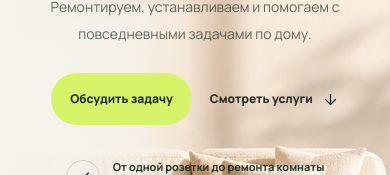
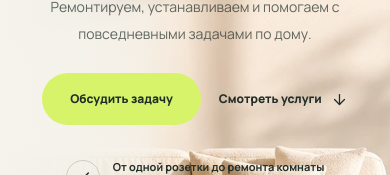
Before and after one commit to artkoro94/fixora-home, a React (Vite) app: page / in a window 390 px wide. Shown: the part 380-555 px from the top of the page. Built offline with nearby package versions, Linux system fonts and the light colour scheme.

Commit message:
style: widen mobile hero primary action

```diff
--- a/src/widgets/hero/Hero.tsx
+++ b/src/widgets/hero/Hero.tsx
@@ -21,7 +21,7 @@ function Hero() {
         </p>
 
         <div className="mt-[34px] flex flex-wrap items-center gap-[25px] max-[760px]:mt-[26px] max-[760px]:w-full max-[760px]:justify-center max-[760px]:gap-[18px] max-[390px]:items-center max-[390px]:flex-col">
-          <a className="hero-primary-cta inline-flex min-h-[54px] items-center justify-center gap-[18px] rounded-full bg-lime px-6 text-[13px] font-extrabold text-forest transition duration-200 hover:-translate-y-0.5 hover:bg-[#c8e85a] max-[760px]:min-h-[52px] max-[760px]:px-[19px] max-[760px]:text-xs" href="#contacts">
+          <a className="hero-primary-cta inline-flex min-h-[54px] items-center justify-center gap-[18px] rounded-full bg-lime px-6 text-[13px] font-extrabold text-forest transition duration-200 hover:-translate-y-0.5 hover:bg-[#c8e85a] max-[760px]:min-h-[52px] max-[760px]:px-[28px] max-[760px]:text-xs" href="#contacts">
             Обсудить задачу <ArrowUpRight className="max-[760px]:hidden" size={18} strokeWidth={1.8} />
           </a>
           <a className="inline-flex items-center gap-[9px] text-xs font-extrabold transition-[gap] duration-200 hover:gap-[14px] max-[760px]:justify-center" href="#services">
```
